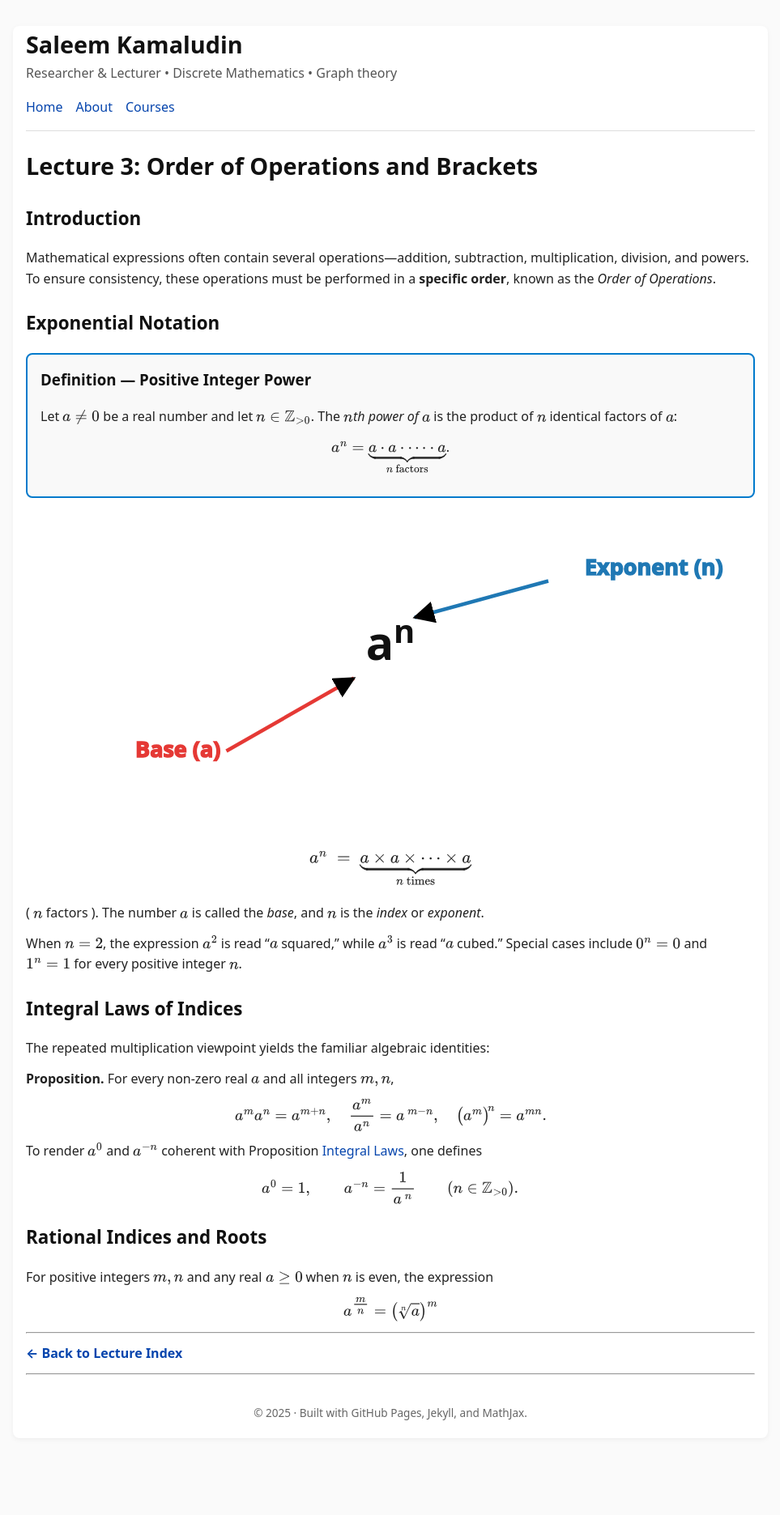
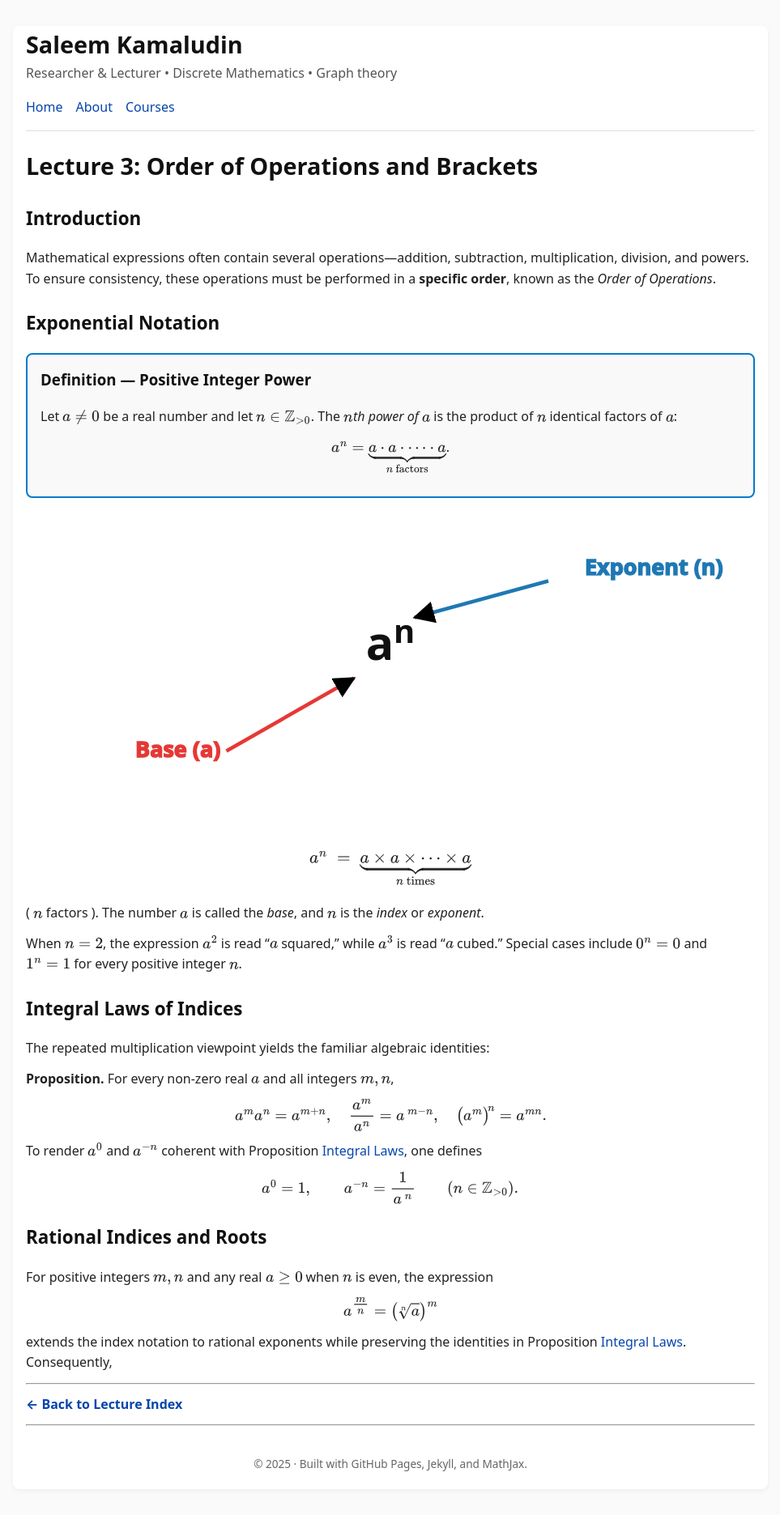
Before and after one commit to SaleemKamaludin/SaleemKamaludin.github.io, a Jekyll site: the page built from courses/math-1115/lecture-notes/lecture3.md, in a window 1280 px wide. Shown: the whole page at 81% size, without its empty margins (158-1121 px from the left). Built offline with Jekyll 4.4.1, drawn with Linux system fonts in a browser that asks for light colours; before the commit the page ends 1808 px from its top, so only the background shows below that.

Commit message:
Update lecture3.md

```diff
--- a/courses/math-1115/lecture-notes/lecture3.md
+++ b/courses/math-1115/lecture-notes/lecture3.md
@@ -150,6 +150,10 @@ To ensure consistency, these operations must be performed in a **specific order*
   \( a^{\tfrac{m}{n}} = \bigl( \sqrt[n]{a} \bigr)^{m} \)
 </p>
 
+<p>
+  extends the index notation to rational exponents while preserving the identities in
+  Proposition&nbsp;<a href="#prop-integral-laws">Integral Laws</a>. Consequently,
+</p>
 
 
 
```
